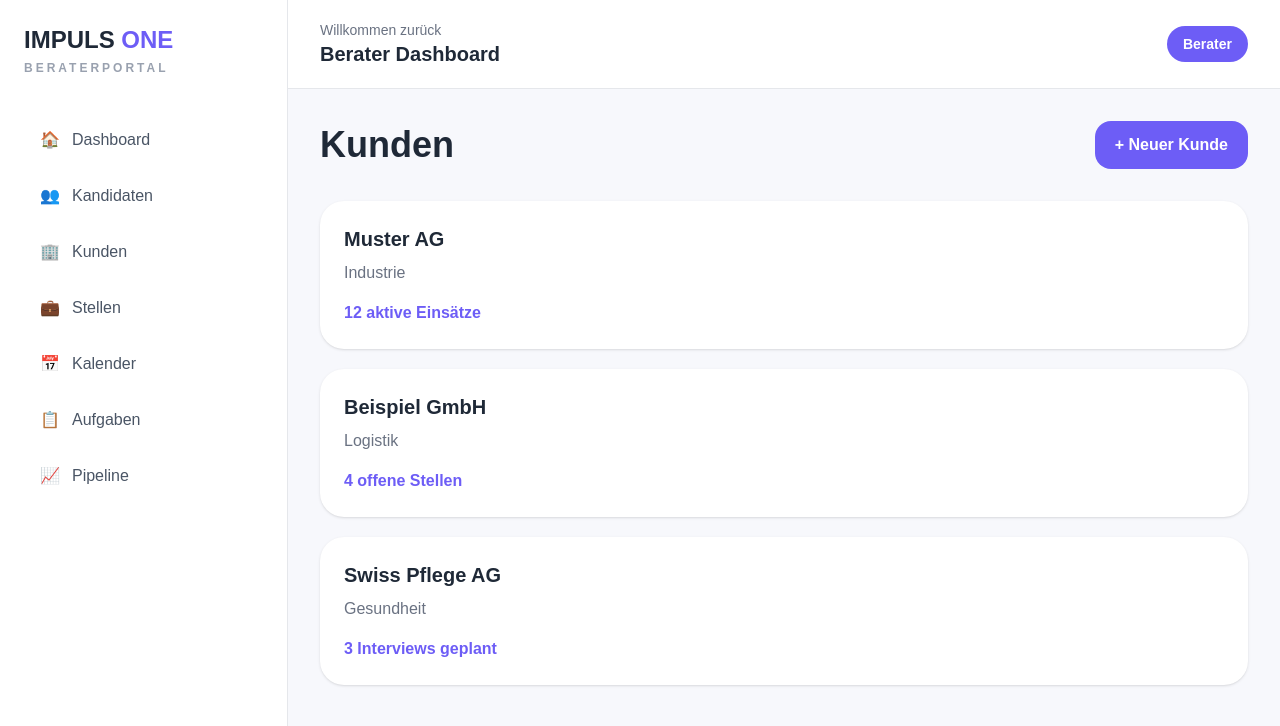
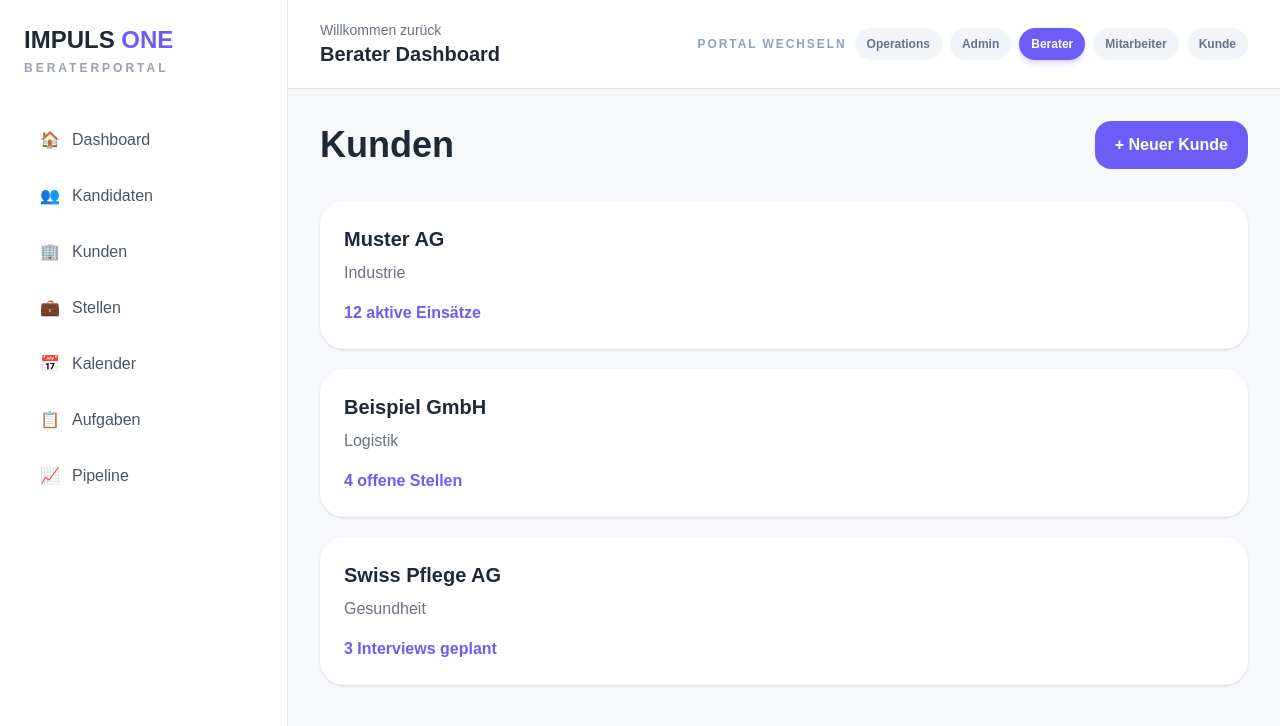
Before and after one commit to lorisbuercher-png/webapp-impuls, a Next.js app in the folder impuls-portal/: page /berater/kunden in a window 1280 px wide. Shown: the top 726 px of the page. Built offline with nearby package versions, Linux system fonts and the light colour scheme.

Commit message:
Add clickable portal switcher (#7)

```diff
--- a/impuls-portal/components/AdminLayout.tsx
+++ b/impuls-portal/components/AdminLayout.tsx
@@ -1,27 +1,22 @@
+import PortalSwitcher from "./PortalSwitcher";
+
 export default function AdminLayout({ children }: { children: React.ReactNode }) {
   const menu = [
-    ["🏠", "Dashboard", "/admin/dashboard"],
-    ["👷", "Mitarbeiter", "/admin/mitarbeiter"],
-    ["👥", "Kandidaten", "/admin/kandidaten"],
-    ["📄", "Dokumente", "/admin/dokumente"],
-    ["💰", "Lohn", "/admin/lohn"],
-    ["⚠️", "Bewilligungen", "/admin/bewilligungen"],
-    ["📤", "Rapporte", "/admin/rapporte"],
-    ["💬", "Kommunikation", "/admin/kommunikation"],
+    ["🏠", "Dashboard", "/admin/dashboard"], ["👷", "Mitarbeiter", "/admin/mitarbeiter"],
+    ["👥", "Kandidaten", "/admin/kandidaten"], ["📄", "Dokumente", "/admin/dokumente"],
+    ["💰", "Lohn", "/admin/lohn"], ["⚠️", "Bewilligungen", "/admin/bewilligungen"],
+    ["📤", "Rapporte", "/admin/rapporte"], ["💬", "Kommunikation", "/admin/kommunikation"],
     ["⚙️", "Einstellungen", "/admin/einstellungen"],
   ];
-
-  return (
-    <main className="flex min-h-screen bg-[#F7F8FC] text-[#1F2937]">
+  return <main className="flex min-h-screen bg-[#F7F8FC] text-[#1F2937]">
     <aside className="hidden w-72 shrink-0 border-r border-gray-200 bg-white p-6 lg:block">
       <a href="/" className="text-2xl font-black">IMPULS <span className="text-[#6D5DF6]">ONE</span></a>
       <p className="mt-1 text-xs font-semibold uppercase tracking-[0.25em] text-gray-400">Adminportal</p>
-        <nav className="mt-10 space-y-2">{menu.map(([icon, label, href]) => <a key={href} href={href} className="flex items-center gap-3 rounded-2xl px-4 py-3 font-medium text-gray-600 transition hover:bg-[#6D5DF6] hover:text-white"><span>{icon}</span><span>{label}</span></a>)}</nav>
+      <nav className="mt-10 space-y-2">{menu.map(([icon,label,href]) => <a key={href} href={href} className="flex items-center gap-3 rounded-2xl px-4 py-3 font-medium text-gray-600 transition hover:bg-[#6D5DF6] hover:text-white"><span>{icon}</span><span>{label}</span></a>)}</nav>
     </aside>
     <section className="flex min-h-screen min-w-0 flex-1 flex-col">
-        <header className="flex items-center justify-between border-b border-gray-200 bg-white px-5 py-5 md:px-8"><div><p className="text-sm text-gray-500">IMPULS Swiss</p><h1 className="text-xl font-bold">Adminbereich</h1></div><div className="rounded-full bg-[#6D5DF6] px-4 py-2 text-sm font-semibold text-white">Admin</div></header>
+      <header className="flex flex-col gap-4 border-b border-gray-200 bg-white px-5 py-5 md:flex-row md:items-center md:justify-between md:px-8"><div><p className="text-sm text-gray-500">IMPULS Swiss</p><h1 className="text-xl font-bold">Adminbereich</h1></div><PortalSwitcher current="Admin" /></header>
       <div className="flex-1 p-5 md:p-8">{children}</div>
     </section>
-    </main>
-  );
+  </main>;
 }
--- a/impuls-portal/components/BeraterLayout.tsx
+++ b/impuls-portal/components/BeraterLayout.tsx
@@ -1,56 +1,9 @@
-export default function BeraterLayout({
-  children,
-}: {
-  children: React.ReactNode;
-}) {
-  const menu = [
-    ["🏠", "Dashboard", "/berater/dashboard"],
-    ["👥", "Kandidaten", "/berater/kandidaten"],
-    ["🏢", "Kunden", "/berater/kunden"],
-    ["💼", "Stellen", "/berater/stellen"],
-    ["📅", "Kalender", "/berater/kalender"],
-    ["📋", "Aufgaben", "/berater/aufgaben"],
-    ["📈", "Pipeline", "/berater/pipeline"],
-  ];
+import PortalSwitcher from "./PortalSwitcher";
 
-  return (
-    <main className="flex min-h-screen bg-[#F7F8FC] text-[#1F2937]">
-      <aside className="hidden w-72 border-r border-gray-200 bg-white p-6 lg:block">
-        <p className="text-2xl font-black">
-          IMPULS <span className="text-[#6D5DF6]">ONE</span>
-        </p>
-        <p className="mt-1 text-xs font-semibold uppercase tracking-[0.25em] text-gray-400">
-          Beraterportal
-        </p>
-
-        <nav className="mt-10 space-y-2">
-          {menu.map(([icon, label, href]) => (
-            <a
-              key={href}
-              href={href}
-              className="flex items-center gap-3 rounded-2xl px-4 py-3 font-medium text-gray-600 transition hover:bg-[#6D5DF6] hover:text-white"
-            >
-              <span>{icon}</span>
-              <span>{label}</span>
-            </a>
-          ))}
-        </nav>
-      </aside>
-
-      <section className="flex min-h-screen flex-1 flex-col">
-        <header className="flex items-center justify-between border-b border-gray-200 bg-white px-8 py-5">
-          <div>
-            <p className="text-sm text-gray-500">Willkommen zurück</p>
-            <h1 className="text-xl font-bold">Berater Dashboard</h1>
-          </div>
-
-          <div className="rounded-full bg-[#6D5DF6] px-4 py-2 text-sm font-semibold text-white">
-            Berater
-          </div>
-        </header>
-
-        <div className="flex-1 p-8">{children}</div>
-      </section>
-    </main>
-  );
+export default function BeraterLayout({ children }: { children: React.ReactNode }) {
+  const menu = [["🏠","Dashboard","/berater/dashboard"],["👥","Kandidaten","/berater/kandidaten"],["🏢","Kunden","/berater/kunden"],["💼","Stellen","/berater/stellen"],["📅","Kalender","/berater/kalender"],["📋","Aufgaben","/berater/aufgaben"],["📈","Pipeline","/berater/pipeline"]];
+  return <main className="flex min-h-screen bg-[#F7F8FC] text-[#1F2937]">
+    <aside className="hidden w-72 shrink-0 border-r border-gray-200 bg-white p-6 lg:block"><a href="/" className="text-2xl font-black">IMPULS <span className="text-[#6D5DF6]">ONE</span></a><p className="mt-1 text-xs font-semibold uppercase tracking-[0.25em] text-gray-400">Beraterportal</p><nav className="mt-10 space-y-2">{menu.map(([icon,label,href])=><a key={href} href={href} className="flex items-center gap-3 rounded-2xl px-4 py-3 font-medium text-gray-600 transition hover:bg-[#6D5DF6] hover:text-white"><span>{icon}</span><span>{label}</span></a>)}</nav></aside>
+    <section className="flex min-h-screen min-w-0 flex-1 flex-col"><header className="flex flex-col gap-4 border-b border-gray-200 bg-white px-5 py-5 md:flex-row md:items-center md:justify-between md:px-8"><div><p className="text-sm text-gray-500">Willkommen zurück</p><h1 className="text-xl font-bold">Berater Dashboard</h1></div><PortalSwitcher current="Berater" /></header><div className="flex-1 p-5 md:p-8">{children}</div></section>
+  </main>;
 }
--- a/impuls-portal/components/KundenLayout.tsx
+++ b/impuls-portal/components/KundenLayout.tsx
@@ -1,55 +1,9 @@
-export default function KundenLayout({
-  children,
-}: {
-  children: React.ReactNode;
-}) {
-  const menu = [
-    ["🏠", "Dashboard", "/kunde/dashboard"],
-    ["👷", "Mitarbeitende", "/kunde/mitarbeitende"],
-    ["📅", "Einsätze", "/kunde/einsaetze"],
-    ["⏱️", "Rapporte", "/kunde/rapporte"],
-    ["📄", "Rechnungen", "/kunde/rechnungen"],
-    ["💬", "Nachrichten", "/kunde/nachrichten"],
-  ];
+import PortalSwitcher from "./PortalSwitcher";
 
-  return (
-    <main className="flex min-h-screen bg-[#F7F8FC] text-[#1F2937]">
-      <aside className="hidden w-72 border-r border-gray-200 bg-white p-6 lg:block">
-        <p className="text-2xl font-black">
-          IMPULS <span className="text-[#6D5DF6]">ONE</span>
-        </p>
-        <p className="mt-1 text-xs font-semibold uppercase tracking-[0.25em] text-gray-400">
-          Kundenportal
-        </p>
-
-        <nav className="mt-10 space-y-2">
-          {menu.map(([icon, label, href]) => (
-            <a
-              key={href}
-              href={href}
-              className="flex items-center gap-3 rounded-2xl px-4 py-3 font-medium text-gray-600 transition hover:bg-[#6D5DF6] hover:text-white"
-            >
-              <span>{icon}</span>
-              <span>{label}</span>
-            </a>
-          ))}
-        </nav>
-      </aside>
-
-      <section className="flex min-h-screen flex-1 flex-col">
-        <header className="flex items-center justify-between border-b border-gray-200 bg-white px-8 py-5">
-          <div>
-            <p className="text-sm text-gray-500">Kundenportal</p>
-            <h1 className="text-xl font-bold">Muster AG</h1>
-          </div>
-
-          <div className="rounded-full bg-[#6D5DF6] px-4 py-2 text-sm font-semibold text-white">
-            Kunde
-          </div>
-        </header>
-
-        <div className="flex-1 p-8">{children}</div>
-      </section>
-    </main>
-  );
+export default function KundenLayout({ children }: { children: React.ReactNode }) {
+  const menu = [["🏠","Dashboard","/kunde/dashboard"],["👷","Mitarbeitende","/kunde/mitarbeitende"],["📅","Einsätze","/kunde/einsaetze"],["⏱️","Rapporte","/kunde/rapporte"],["📄","Rechnungen","/kunde/rechnungen"],["💬","Nachrichten","/kunde/nachrichten"]];
+  return <main className="flex min-h-screen bg-[#F7F8FC] text-[#1F2937]">
+    <aside className="hidden w-72 shrink-0 border-r border-gray-200 bg-white p-6 lg:block"><a href="/" className="text-2xl font-black">IMPULS <span className="text-[#6D5DF6]">ONE</span></a><p className="mt-1 text-xs font-semibold uppercase tracking-[0.25em] text-gray-400">Kundenportal</p><nav className="mt-10 space-y-2">{menu.map(([icon,label,href])=><a key={href} href={href} className="flex items-center gap-3 rounded-2xl px-4 py-3 font-medium text-gray-600 transition hover:bg-[#6D5DF6] hover:text-white"><span>{icon}</span><span>{label}</span></a>)}</nav></aside>
+    <section className="flex min-h-screen min-w-0 flex-1 flex-col"><header className="flex flex-col gap-4 border-b border-gray-200 bg-white px-5 py-5 md:flex-row md:items-center md:justify-between md:px-8"><div><p className="text-sm text-gray-500">Kundenportal</p><h1 className="text-xl font-bold">Muster AG</h1></div><PortalSwitcher current="Kunde" /></header><div className="flex-1 p-5 md:p-8">{children}</div></section>
+  </main>;
 }
--- a/impuls-portal/components/MitarbeiterLayout.tsx
+++ b/impuls-portal/components/MitarbeiterLayout.tsx
@@ -1,57 +1,9 @@
-export default function MitarbeiterLayout({
-  children,
-}: {
-  children: React.ReactNode;
-}) {
-  const menu = [
-    ["Dashboard", "/mitarbeiter/dashboard"],
-    ["Dokumente", "/mitarbeiter/dokumente"],
-    ["Lohnabrechnungen", "/mitarbeiter/lohnabrechnungen"],
-    ["Einsätze", "/mitarbeiter/einsaetze"],
-    ["Zeiterfassung", "/mitarbeiter/zeiterfassung"],
-    ["Uploads", "/mitarbeiter/uploads"],
-    ["Profil", "/mitarbeiter/profil"],
-  ];
+import PortalSwitcher from "./PortalSwitcher";
 
-  return (
-    <main className="flex min-h-screen bg-[#F7F8FC] text-[#1F2937]">
-      <aside className="w-72 border-r bg-white p-6">
-        <div className="mb-10">
-          <p className="text-2xl font-bold">
-            IMPULS <span className="text-[#6D5DF6]">ONE</span>
-          </p>
-          <p className="text-xs uppercase tracking-widest text-gray-400">
-            Mitarbeiterportal
-          </p>
-        </div>
-
-        <nav className="space-y-2">
-          {menu.map(([label, href]) => (
-            <a
-  key={href}
-  href={href}
-  className="block rounded-2xl px-4 py-3 font-medium transition hover:bg-[#6D5DF6] hover:text-white"
->
-  {label}
-</a>
-          ))}
-        </nav>
-      </aside>
-
-      <section className="flex-1">
-        <header className="flex items-center justify-between border-b bg-white px-8 py-5">
-          <div>
-            <p className="font-semibold">Hallo Mehmet 👋</p>
-            <p className="text-sm text-gray-500">Willkommen zurück</p>
-          </div>
-
-          <div className="rounded-full bg-[#6D5DF6] px-4 py-2 text-sm font-semibold text-white">
-            Mitarbeiter
-          </div>
-        </header>
-
-        <div className="p-8">{children}</div>
-      </section>
-    </main>
-  );
+export default function MitarbeiterLayout({ children }: { children: React.ReactNode }) {
+  const menu = [["Dashboard","/mitarbeiter/dashboard"],["Dokumente","/mitarbeiter/dokumente"],["Lohnabrechnungen","/mitarbeiter/lohnabrechnungen"],["Einsätze","/mitarbeiter/einsaetze"],["Zeiterfassung","/mitarbeiter/zeiterfassung"],["Uploads","/mitarbeiter/uploads"],["Profil","/mitarbeiter/profil"]];
+  return <main className="flex min-h-screen bg-[#F7F8FC] text-[#1F2937]">
+    <aside className="hidden w-72 shrink-0 border-r bg-white p-6 lg:block"><a href="/" className="text-2xl font-bold">IMPULS <span className="text-[#6D5DF6]">ONE</span></a><p className="text-xs uppercase tracking-widest text-gray-400">Mitarbeiterportal</p><nav className="mt-10 space-y-2">{menu.map(([label,href])=><a key={href} href={href} className="block rounded-2xl px-4 py-3 font-medium transition hover:bg-[#6D5DF6] hover:text-white">{label}</a>)}</nav></aside>
+    <section className="flex min-h-screen min-w-0 flex-1 flex-col"><header className="flex flex-col gap-4 border-b bg-white px-5 py-5 md:flex-row md:items-center md:justify-between md:px-8"><div><p className="font-semibold">Hallo Mehmet 👋</p><p className="text-sm text-gray-500">Willkommen zurück</p></div><PortalSwitcher current="Mitarbeiter" /></header><div className="flex-1 p-5 md:p-8">{children}</div></section>
+  </main>;
 }
--- /dev/null
+++ b/impuls-portal/components/PortalSwitcher.tsx
@@ -0,0 +1,32 @@
+import Link from "next/link";
+
+const portals = [
+  ["Operations", "/"],
+  ["Admin", "/admin/dashboard"],
+  ["Berater", "/berater/dashboard"],
+  ["Mitarbeiter", "/mitarbeiter/dashboard"],
+  ["Kunde", "/kunde/dashboard"],
+];
+
+export default function PortalSwitcher({ current }: { current: string }) {
+  return (
+    <div className="flex flex-wrap items-center justify-end gap-2">
+      <span className="hidden text-xs font-semibold uppercase tracking-[0.16em] text-slate-400 xl:inline">
+        Portal wechseln
+      </span>
+      {portals.map(([label, href]) => (
+        <Link
+          key={href}
+          href={href}
+          className={`rounded-full px-3 py-2 text-xs font-bold transition ${
+            current === label
+              ? "bg-[#6D5DF6] text-white shadow-md shadow-violet-200"
+              : "bg-slate-100 text-slate-500 hover:bg-violet-50 hover:text-[#6D5DF6]"
+          }`}
+        >
+          {label}
+        </Link>
+      ))}
+    </div>
+  );
+}
```
Lines whose indentation alone changed are shown as unchanged.
